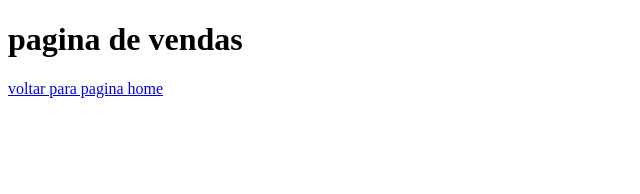
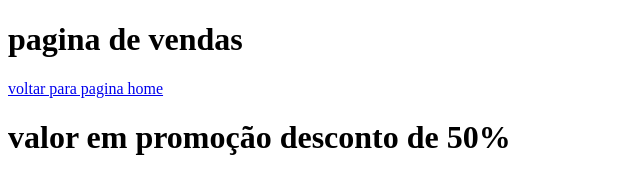
Before and after one commit to Lebueno877/aula61, a plain HTML site: page vendas.html in a window 1280 px wide. Shown: the whole page, without its empty margins (0-640 px from the left). Drawn offline with Linux system fonts and the light colour scheme.

Commit message:
adicionado desconto

```diff
--- a/vendas.html
+++ b/vendas.html
@@ -8,5 +8,6 @@
 <body>
     <h1>pagina de vendas</h1>
     <a href="index.html">voltar para pagina home</a>
+    <h1>valor em promoção desconto de 50%</h1>
 </body>
 </html>
```
